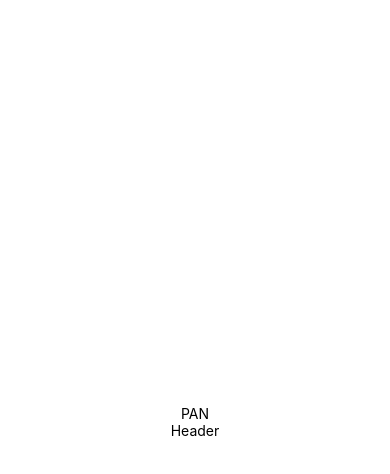
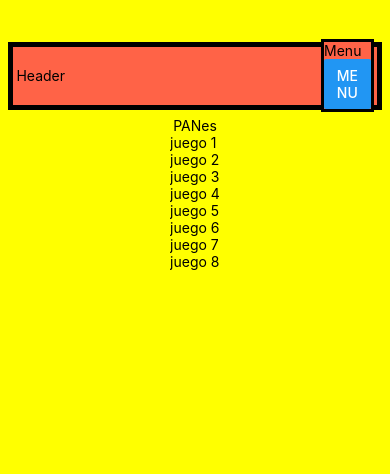
Before and after one commit to pablonobile99/App-Ecommerce-Nobile, a React Native app: screen / in a window 390 px wide. Shown: the top 474 px of the page. Built offline with nearby package versions, Linux system fonts and the light colour scheme.

Commit message:
screens y componentes

```diff
--- a/App.js
+++ b/App.js
@@ -1,22 +1,35 @@
 import { StatusBar } from 'expo-status-bar';
-import { StyleSheet, Text, View } from 'react-native';
+import { FlatList, StyleSheet, Text, View } from 'react-native';
 import Header from './src/components/Header';
+import { colors } from './src/global/colors';
+import games from './src/data/games.json'
 
 export default function App() {
   return (
     <View style={styles.container}>
-      <Text>PAN</Text>
+      <Header></Header>
+      <Text>PANes</Text>
       <StatusBar style="auto" />
-      <Header></Header>
+      <FlatList
+        data={games}
+        renderItem={ ({item}) =>
+        <Text>{item}</Text>
+      }
+      keyExtractor={itemEl => itemEl}
+      />
+
     </View>
+
   );
 }
 
 const styles = StyleSheet.create({
   container: {
     flex: 1,
-    backgroundColor: '#fff',
+    backgroundColor: colors.secondary,
     alignItems: 'center',
     justifyContent: 'center',
+    paddingTop: "30%"
+
   },
 });
--- a/package.json
+++ b/package.json
@@ -9,7 +9,7 @@
     "web": "expo start --web"
   },
   "dependencies": {
-    "expo": "^53.0.0",
+    "expo": "^53.0.9",
     "expo-status-bar": "~2.2.3",
     "react": "19.0.0",
     "react-native": "0.79.2"
--- a/src/components/Header.jsx
+++ b/src/components/Header.jsx
@@ -1,14 +1,44 @@
 import { StyleSheet, Text, View } from 'react-native'
 import React from 'react'
+import { colors } from '../global/colors'
+import Menu from './Menu'
 
 const Header = () => {
   return (
-    <View>
-      <Text>Header</Text>
+    <View style={styles.container}>
+      <View style={styles.box1}>
+        <Text>Header</Text>
+      </View>
+      <View style={styles.box2}>
+        <Menu title={"MENU"}></Menu>
+      </View>
     </View>
   )
 }
 
 export default Header
 
-const styles = StyleSheet.create({})
+const styles = StyleSheet.create({
+  container: {
+    borderWidth: 5,
+    borderColor: "black",
+    width: "96%",
+    height: "8%",
+    backgroundColor: colors.primary,
+    position: "absolute",
+    top: "5%",
+    flexDirection: "row",
+    alignItems: "center"
+  },
+  box1: {
+
+    margin: "1%",
+    width: "48%",
+    alignItems: "flex-start"
+  },
+   box2: {
+    margin: "1%",
+    width: "48%",
+    alignItems: "flex-end"
+  },
+})
--- /dev/null
+++ b/src/components/Menu.jsx
@@ -0,0 +1,25 @@
+import { Button, StyleSheet, Text, View } from 'react-native'
+import React from 'react'
+import { colors } from '../global/colors'
+
+const Menu = ({title}) => {
+  return (
+    <View style={styles.container}>
+      <Text>Menu</Text>
+      <Button title={title}></Button>
+    </View>
+  )
+}
+
+export default Menu
+
+const styles = StyleSheet.create({
+    container: {
+        borderWidth: 3,
+        borderColor: "black",
+        width: "30%",
+        height: "100%",
+        backgroundColor: colors.primary,
+
+      },
+})
--- /dev/null
+++ b/src/global/colors.js
@@ -0,0 +1,5 @@
+export const colors = {
+    primary: "#FF6347",
+    secondary: "#FFFF00",
+    dark: "#000000"
+}
```
Also changed, not shown: src/components/Back.jsx (added, +14 -0 lines), 1 other file (tests, documents, lock files or other folders).
